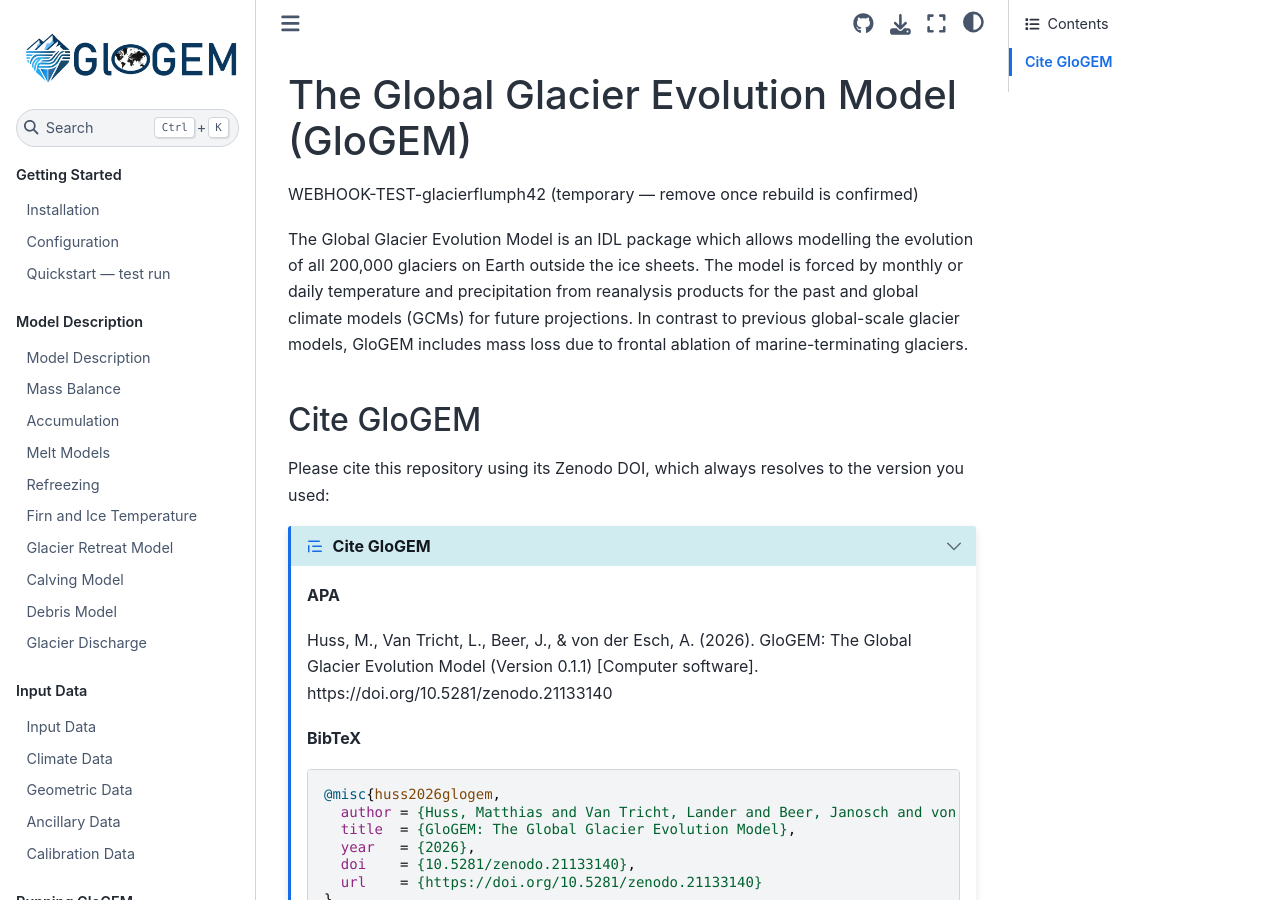
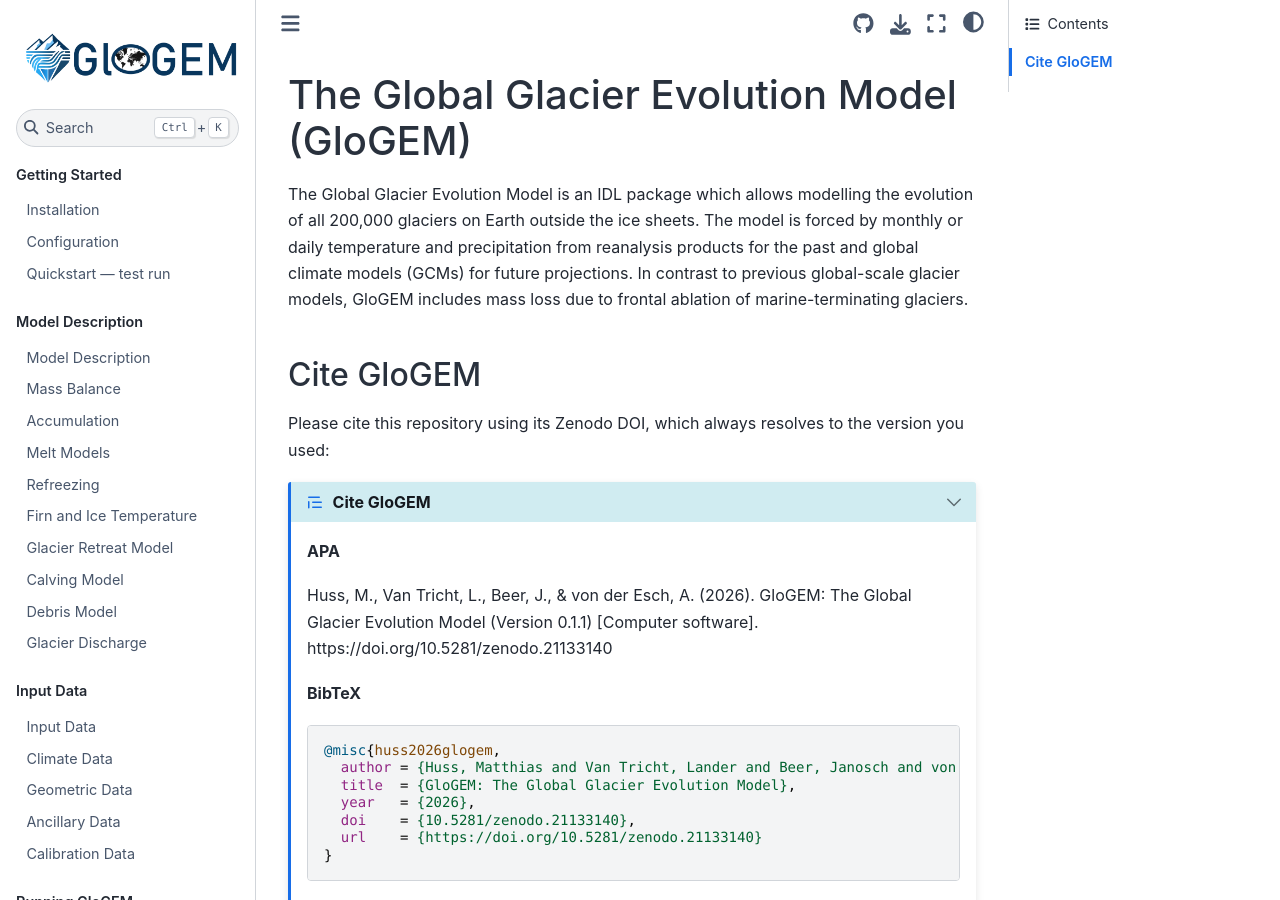
Before and after one commit to eth-vaw-glaciology/GloGEM, a Sphinx documentation site: the page built from docs/source/index.md, in a window 1280 px wide and 900 px high. Built offline with Sphinx 7.4.7 and the Sphinx Book theme 1.1.4, drawn with Linux system fonts in a browser that asks for light colours.

Commit message:
Remove temporary webhook test marker
Confirmed the readthedocs webhook now rebuilds automatically on push.

Co-Authored-By: Claude Sonnet 5 <noreply@anthropic.com>

```diff
--- a/docs/source/index.md
+++ b/docs/source/index.md
@@ -1,6 +1,4 @@
 # The Global Glacier Evolution Model (GloGEM)
-
-WEBHOOK-TEST-glacierflumph42 (temporary — remove once rebuild is confirmed)
 
 The Global Glacier Evolution Model is an IDL package which allows modelling the evolution of all 200,000 glaciers on Earth outside the ice sheets.
 The model is forced by monthly or daily temperature and precipitation from reanalysis products for the past and global climate models (GCMs) for future projections. In contrast to previous global-scale glacier models, GloGEM includes mass loss due to frontal ablation of marine-terminating glaciers.
```
